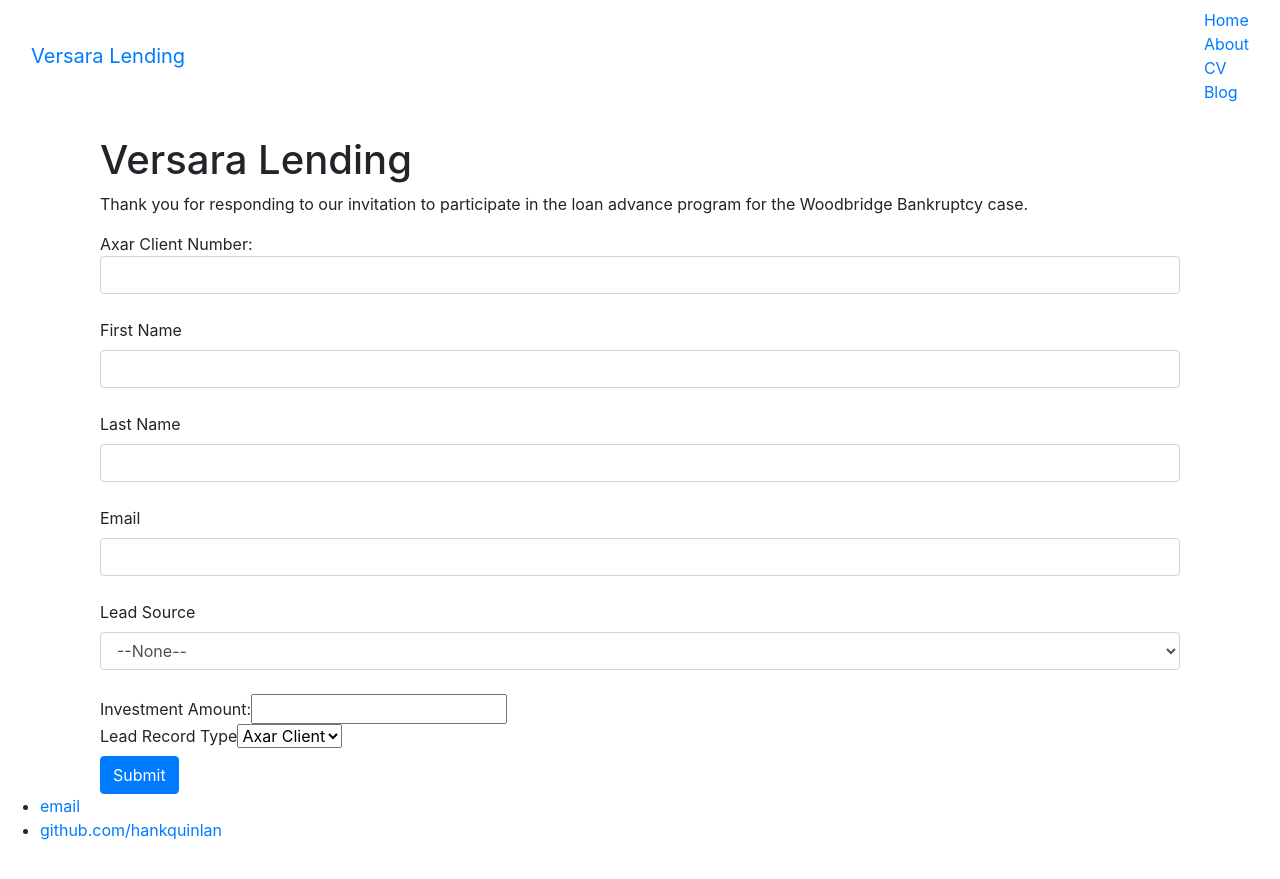
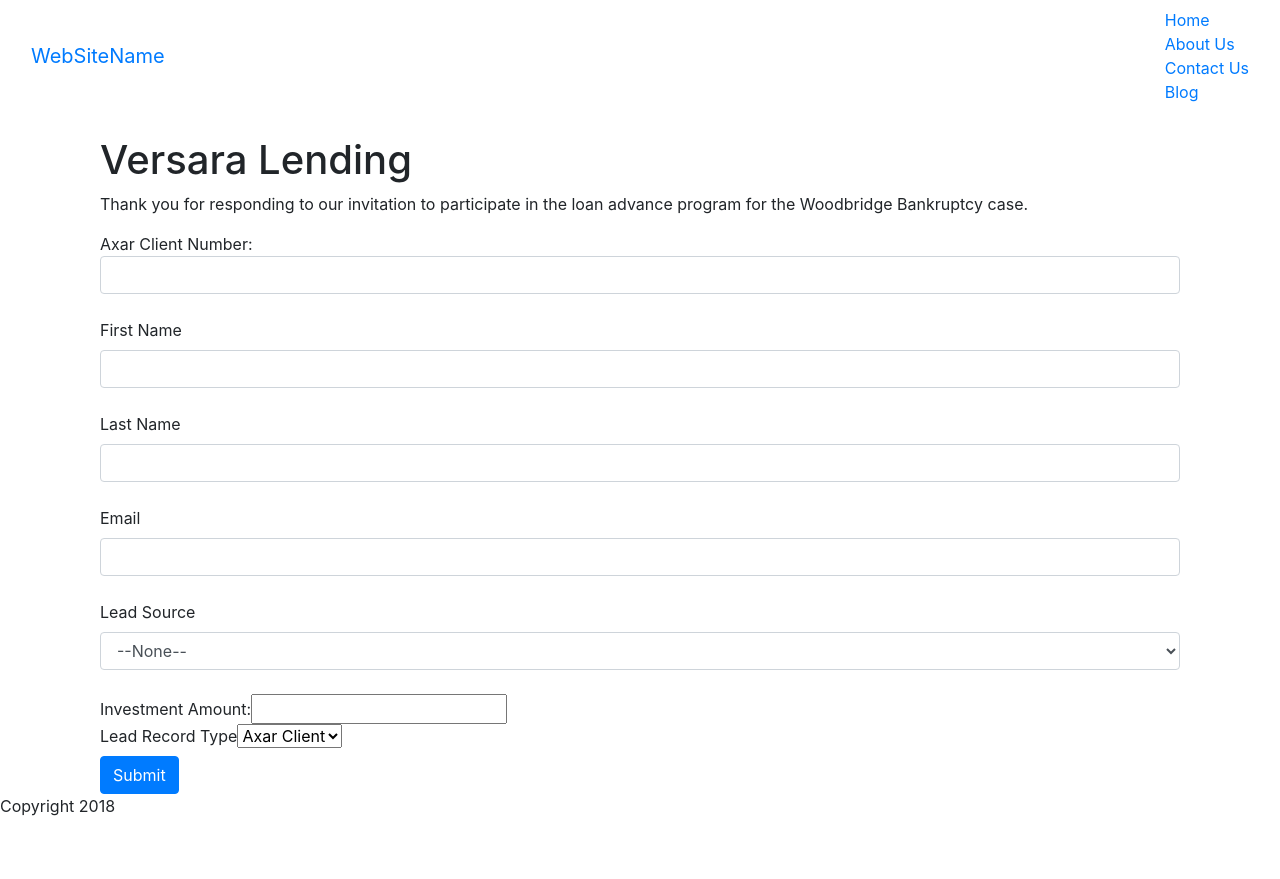
Before and after one commit to caseysung/caseysung.github.io, a Jekyll site: the page built from index.html, in a window 1280 px wide. Shown: the top 879 px of the page. Built offline with Jekyll 4.4.1, drawn with Linux system fonts in a browser that asks for light colours.

Commit message:
Update default.html

```diff
--- a/_layouts/default.html
+++ b/_layouts/default.html
@@ -11,13 +11,13 @@
 						<nav class="navbar navbar-default">
   <div class="container-fluid">
     <div class="navbar-header">
-				<a class="navbar-brand" href="#">Versara Lending</a>
+      <a class="navbar-brand" href="#">WebSiteName</a>
     </div>
     <ul class="nav navbar-nav">
-	        		<li><a href="/">Home</a></li>
-		        	<li><a href="/about">About</a></li>
-	        		<li><a href="/cv">CV</a></li>
-	        		<li><a href="/blog">Blog</a></li>
+      <li class="active"><a href="#">Home</a></li>
+      <li><a href="#">About Us</a></li>
+      <li><a href="#">Contact Us</a></li>
+      <li><a href="#">Blog</a></li>
     </ul>
   </div>
 </nav>
@@ -28,10 +28,7 @@
 
 			</div><!-- /.container -->
 			<footer>
-	    		<ul>
-	        		<li><a href="mailto:hankquinlanhub@gmail.com">email</a></li>
-	        		<li><a href="https://github.com/hankquinlan">github.com/hankquinlan</a></li>
-				</ul>
+	    		Copyright 2018
 			</footer>
 		</body>
 	</html>
```
Lines whose indentation alone changed are shown as unchanged.
